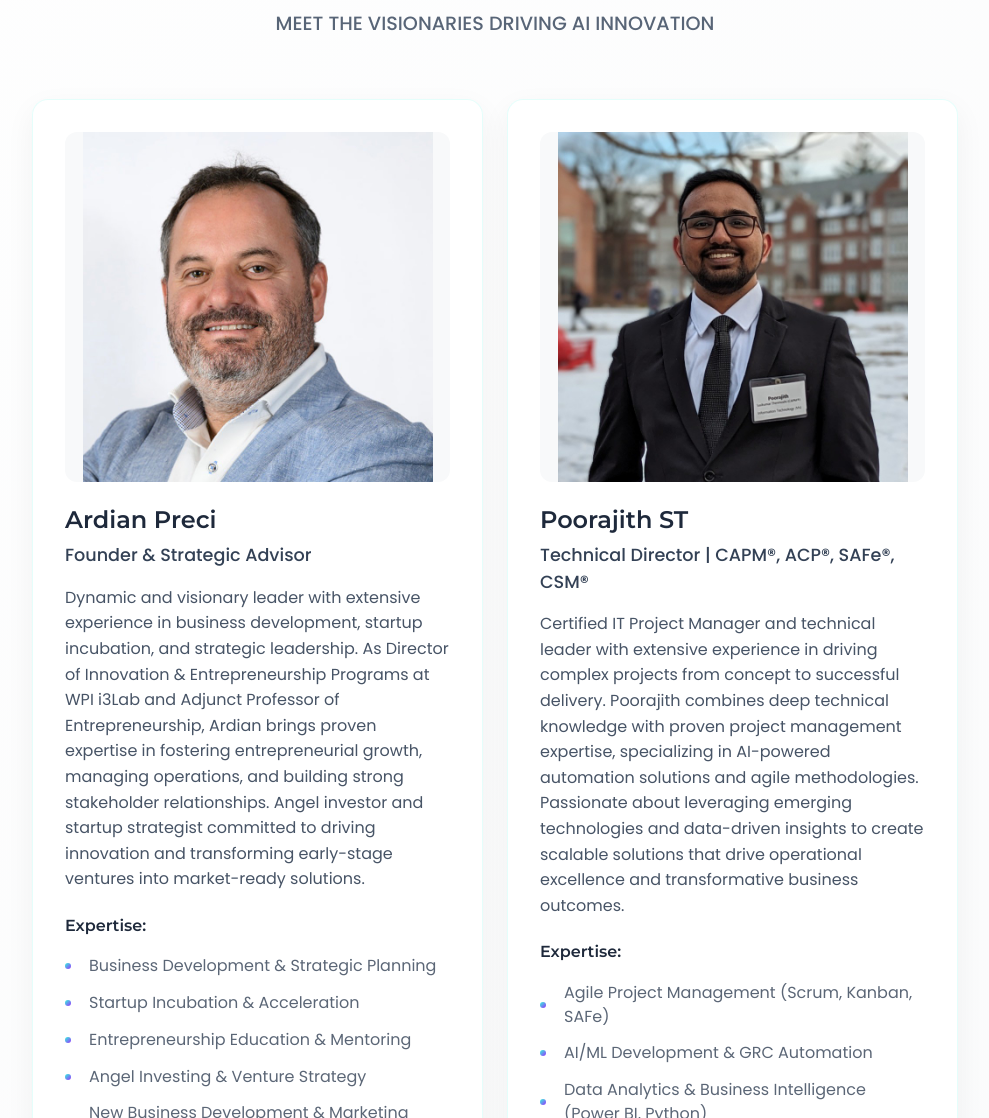
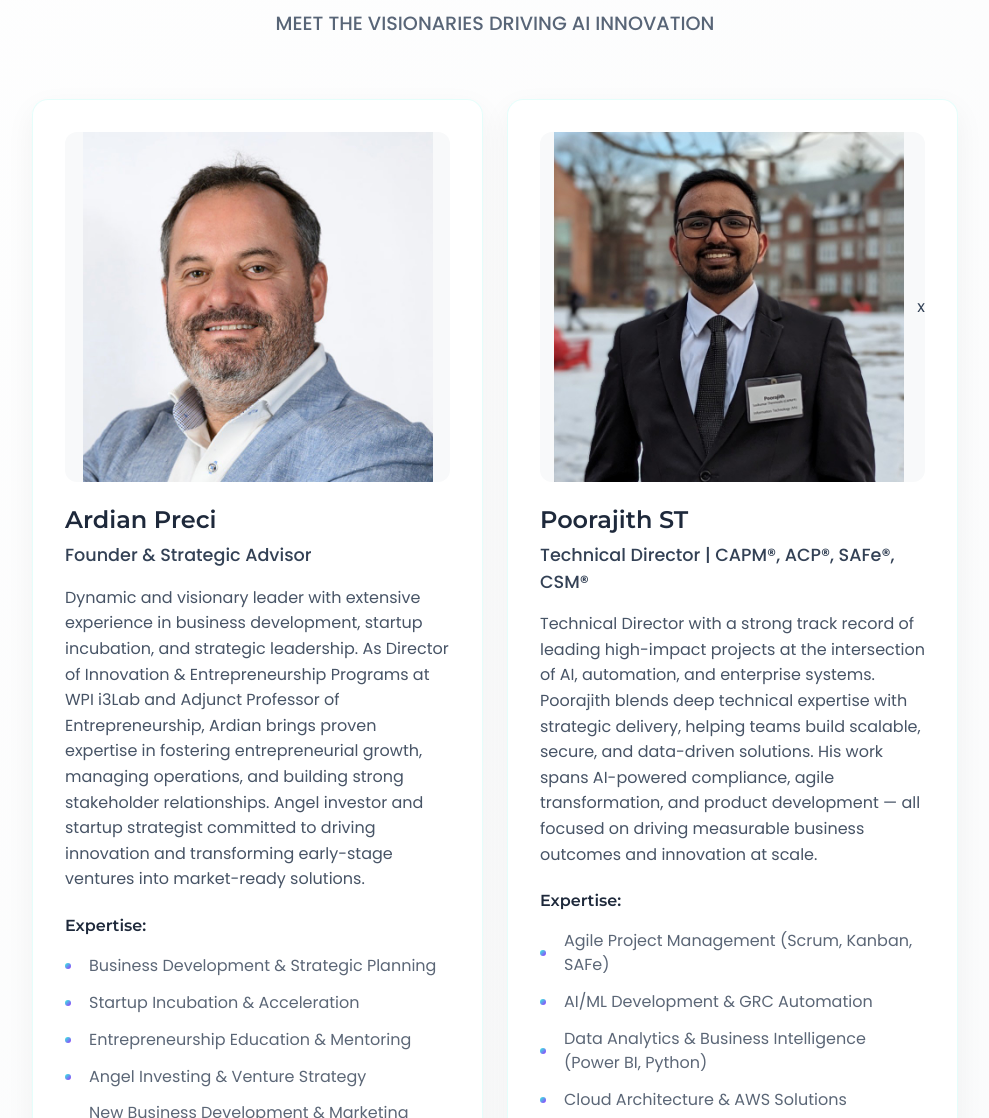
Before and after one commit to MINTITS/Website, a plain HTML site: page about.html in a window 1280 px wide. Shown: the part 1360-2478 px from the top of the page, without its empty margins (145-1134 px from the left). Drawn offline with Linux system fonts and the light colour scheme.

Commit message:
Update about us page - Poorajith description

```diff
--- a/about.html
+++ b/about.html
@@ -148,7 +148,7 @@
           <div class="col-lg-5 col-md-6">
             <div class="team-member-card">
               <div class="member-image">
-                <img src="assets/img/team/Poorajith.jpg" alt="Poorajith ST" class="img-fluid">
+                <img src="assets/img/team/Poorajith.jpg" alt="Poorajith ST" class="img-fluid">x
                 <div class="member-overlay">
                   <div class="social-links">
                     <a href="https://www.linkedin.com/in/poorajith-st/" target="_blank"><i class="bi bi-linkedin"></i></a>
@@ -160,7 +160,7 @@
                 <h3 class="member-name">Poorajith ST</h3>
                 <p class="member-title gradient-text">Technical Director | CAPM®, ACP®, SAFe®, CSM®</p>
                 <p class="member-bio">
-                  Certified IT Project Manager and technical leader with extensive experience in driving complex projects from concept to successful delivery. Poorajith combines deep technical knowledge with proven project management expertise, specializing in AI-powered automation solutions and agile methodologies. Passionate about leveraging emerging technologies and data-driven insights to create scalable solutions that drive operational excellence and transformative business outcomes.
+                  Technical Director with a strong track record of leading high-impact projects at the intersection of AI, automation, and enterprise systems. Poorajith blends deep technical expertise with strategic delivery, helping teams build scalable, secure, and data-driven solutions. His work spans AI-powered compliance, agile transformation, and product development — all focused on driving measurable business outcomes and innovation at scale.
                 </p>
                 <div class="member-expertise">
                   <h5>Expertise:</h5>
```
